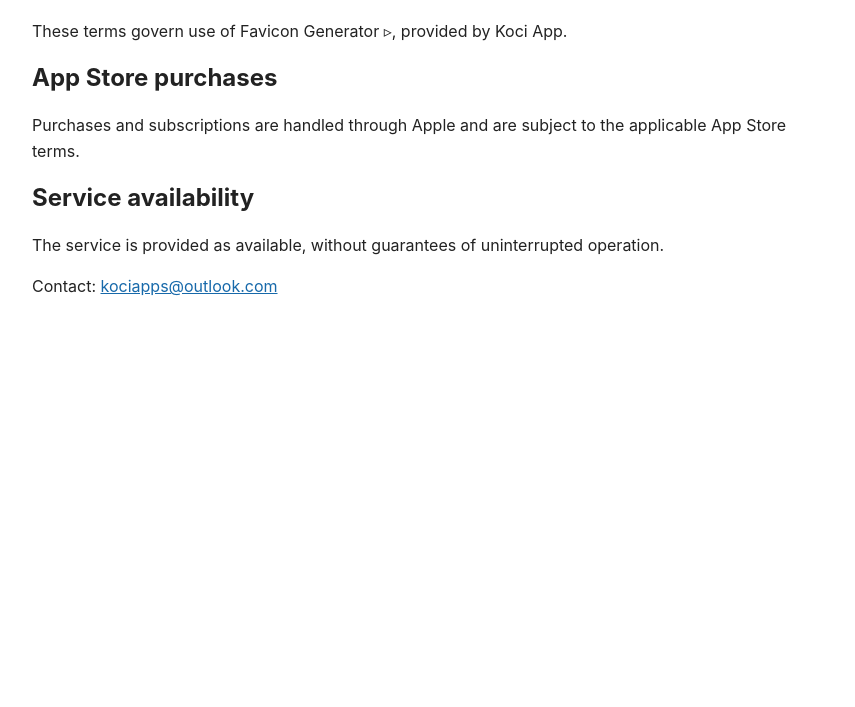
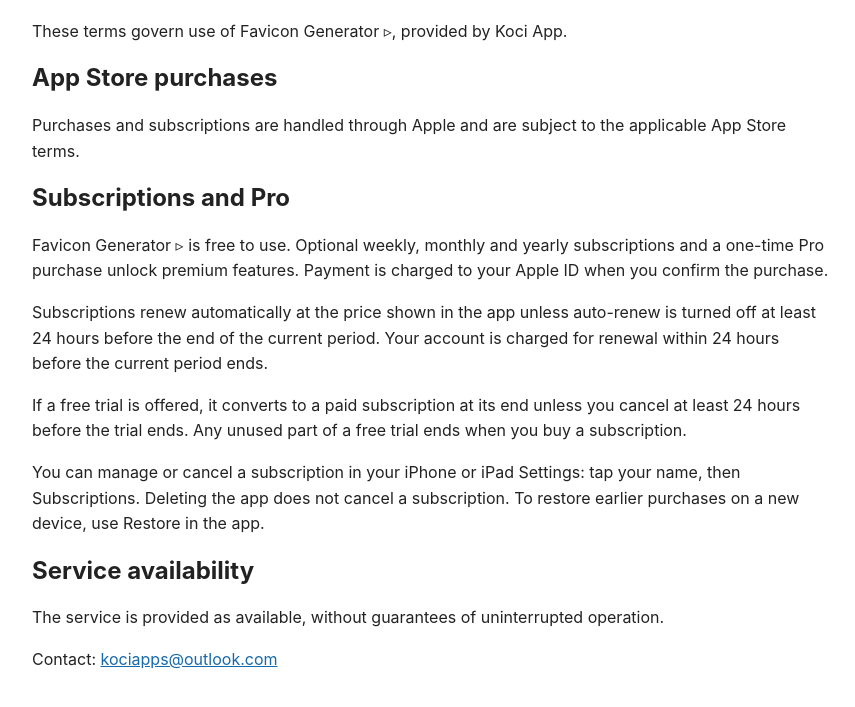
Before and after one commit to kociapp/favicon-generator, a plain HTML site: page term-of-use.html in a window 1280 px wide. Shown: the part 81-788 px from the top of the page, without its empty margins (208-1063 px from the left). Drawn offline with Linux system fonts and the light colour scheme.

Commit message:
Explain auto-renewal, trials and cancellation in the Terms of Use

```diff
--- a/term-of-use.html
+++ b/term-of-use.html
@@ -3,4 +3,4 @@
 <meta name="viewport" content="width=device-width,initial-scale=1">
 <meta name="robots" content="noindex"><title>Terms of Use - Favicon Generator ▹</title>
 <style>body{font-family:-apple-system,BlinkMacSystemFont,sans-serif;line-height:1.6;max-width:800px;margin:40px auto;padding:0 20px;color:#222}h1,h2{line-height:1.2}a{color:#1769aa}</style>
-</head><body><h1>Terms and Conditions</h1><p>These terms govern use of Favicon Generator ▹, provided by Koci App.</p><h2>App Store purchases</h2><p>Purchases and subscriptions are handled through Apple and are subject to the applicable App Store terms.</p><h2>Service availability</h2><p>The service is provided as available, without guarantees of uninterrupted operation.</p><p>Contact: <a href="mailto:kociapps@outlook.com">kociapps@outlook.com</a></p></body></html>
+</head><body><h1>Terms and Conditions</h1><p>These terms govern use of Favicon Generator ▹, provided by Koci App.</p><h2>App Store purchases</h2><p>Purchases and subscriptions are handled through Apple and are subject to the applicable App Store terms.</p><h2>Subscriptions and Pro</h2><p>Favicon Generator ▹ is free to use. Optional weekly, monthly and yearly subscriptions and a one-time Pro purchase unlock premium features. Payment is charged to your Apple ID when you confirm the purchase.</p><p>Subscriptions renew automatically at the price shown in the app unless auto-renew is turned off at least 24 hours before the end of the current period. Your account is charged for renewal within 24 hours before the current period ends.</p><p>If a free trial is offered, it converts to a paid subscription at its end unless you cancel at least 24 hours before the trial ends. Any unused part of a free trial ends when you buy a subscription.</p><p>You can manage or cancel a subscription in your iPhone or iPad Settings: tap your name, then Subscriptions. Deleting the app does not cancel a subscription. To restore earlier purchases on a new device, use Restore in the app.</p><h2>Service availability</h2><p>The service is provided as available, without guarantees of uninterrupted operation.</p><p>Contact: <a href="mailto:kociapps@outlook.com">kociapps@outlook.com</a></p></body></html>
```
